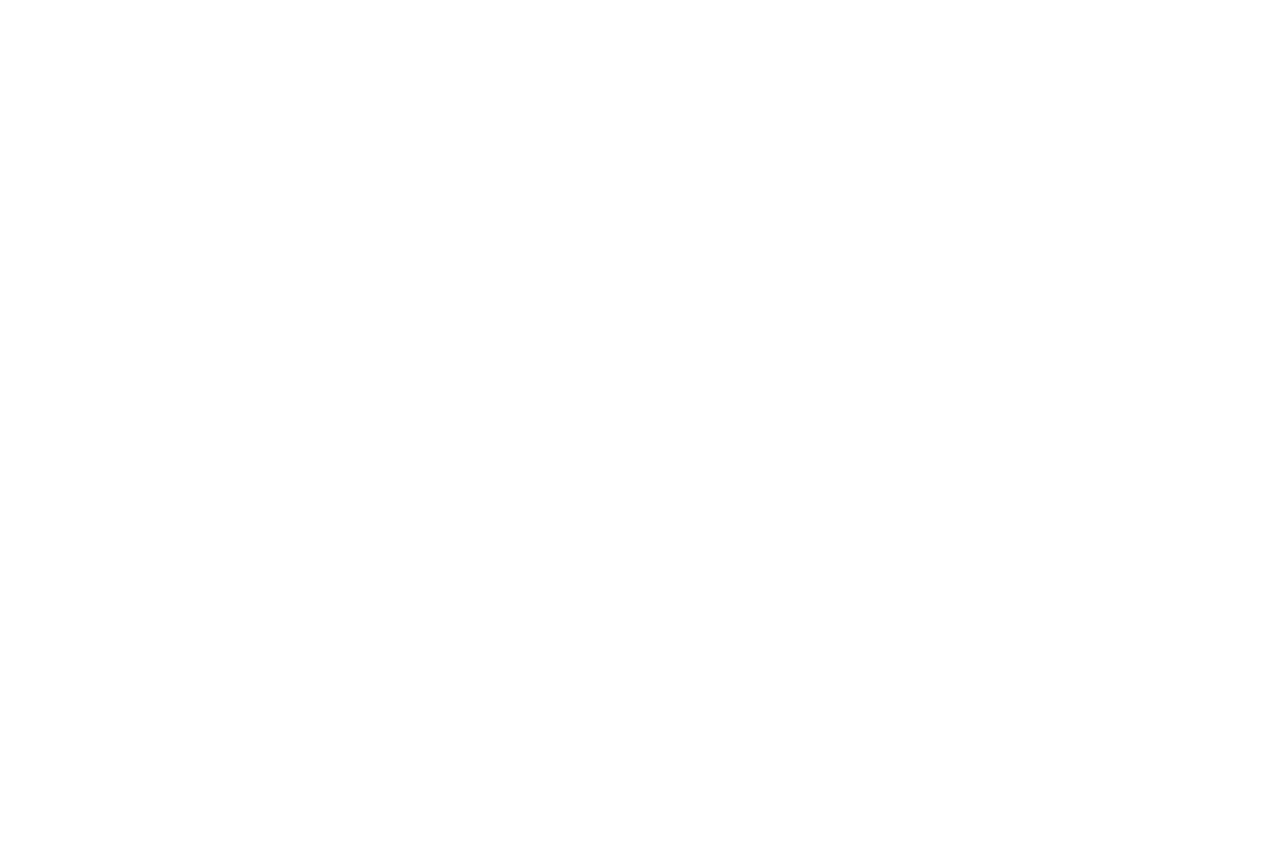
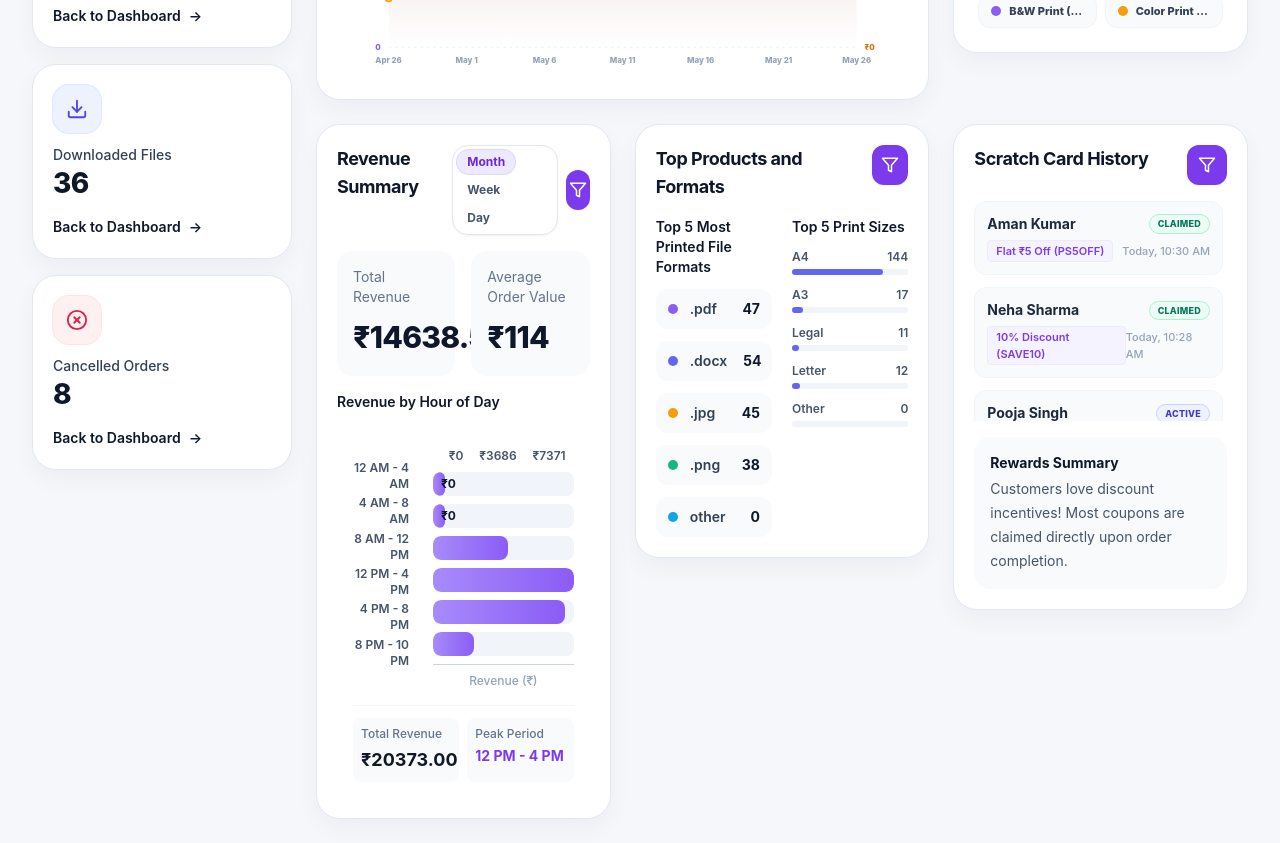
Before and after one commit to printsmaartconnect-dev/PrintSmart, a Next.js app in the folder frontend/: page /shopkeeper/statistics-and-analysis in a window 1280 px wide. Before the commit this address had no page. Shown: the part 460-1303 px from the top of the page. Before the commit the page ends 800 px from the top, so only its background shows below. Built offline with nearby package versions, Linux system fonts and the light colour scheme.

Commit message:
Refactor code structure for improved readability and maintainability(ststistics & analysis)

```diff
--- a/frontend/app/customer/invoice/[id]/page.js
+++ b/frontend/app/customer/invoice/[id]/page.js
@@ -145,8 +145,13 @@ export default function InvoicePage() {
       {/* Main Invoice Card */}
       <div className="w-full max-w-3xl bg-white rounded-2xl shadow-xl border border-slate-100 overflow-hidden font-sans">
 
-        {/* Decorative Gradient Top Line */}
-        <div className="h-2.5 bg-gradient-to-r from-indigo-500 via-purple-500 to-pink-500"></div>
+        {/* Decorative Dark Rainbow Gradient Top Line */}
+        <div
+          className="h-2.5"
+          style={{
+            background: 'linear-gradient(to right, #7f1d1d, #9a3412, #92400e, #15803d, #0e7490, #1e40af, #5b21b6, #6b21a8)'
+          }}
+        ></div>
 
         <div className="p-6 sm:p-10">
 
--- a/frontend/app/shopkeeper/dashboard/_components/RecentOrders.js
+++ b/frontend/app/shopkeeper/dashboard/_components/RecentOrders.js
@@ -119,7 +119,7 @@ export default function RecentOrders({ orders, activeFilter = 'All', onStatusCha
             type="button"
             className="inline-flex items-center gap-1.5 text-xs font-bold text-violet-700 hover:text-violet-800 hover:underline bg-violet-50/50 px-3 py-2 rounded-xl border border-violet-100"
           >
-            {t('All Orders Analysis')} <MoveRight size={14} />
+            {t('Statistics & Analysis')} <MoveRight size={14} />
           </button>
         </div>
       </div>
--- a/frontend/app/shopkeeper/dashboard/_components/mockData.js
+++ b/frontend/app/shopkeeper/dashboard/_components/mockData.js
@@ -109,7 +109,7 @@ export const bottomDockItems = [
   { key: 'profile', label: 'Profile', badge: null, href: '/shopkeeper/profile' },
   { key: 'settings', label: 'Settings', badge: null, href: '/shopkeeper/settings' },
   { key: 'subscription', label: 'Subscription', badge: null, href: '/shopkeeper/subscription' },
-  { key: 'allOrders', label: 'Statistics & Analysis', badge: null, href: '/shopkeeper/all-orders' },
+  { key: 'allOrders', label: 'Statistics & Analysis', badge: null, href: '/shopkeeper/statistics-and-analysis' },
   { key: 'pending', label: 'Pending', badge: '12' },
   { key: 'completed', label: 'Completed', badge: '128' },
   { key: 'downloaded', label: 'Downloaded', badge: '36' },
--- a/frontend/app/shopkeeper/dashboard/page.js
+++ b/frontend/app/shopkeeper/dashboard/page.js
@@ -204,7 +204,7 @@ export default function ShopkeeperDashboard() {
       { key: 'profile', label: t('Profile'), badge: null, href: '/shopkeeper/profile' },
       { key: 'settings', label: t('Settings'), badge: null, href: '/shopkeeper/settings' },
       { key: 'subscription', label: t('Subscription'), badge: null, href: '/shopkeeper/subscription' },
-      { key: 'allOrders', label: t('Statistics & Analysis'), badge: null, href: '/shopkeeper/all-orders' },
+      { key: 'allOrders', label: t('Statistics & Analysis'), badge: null, href: '/shopkeeper/statistics-and-analysis' },
       { key: 'pending', label: t('Pending'), badge: String(pendingCount) },
       { key: 'completed', label: t('Completed'), badge: String(completedCount) },
       { key: 'downloaded', label: t('Downloaded'), badge: String(downloadedCount) },
--- a/frontend/app/shopkeeper/all-orders/page.js
+++ b/frontend/app/shopkeeper/statistics-and-analysis/page.js
@@ -615,106 +615,139 @@ function OrderDistributionChart({ orders }) {
   );
 }
 
-function RevenueSummaryHeatmap({ orders }) {
-  const [hoveredCell, setHoveredCell] = useState(null);
+function RevenueBarChart({ orders }) {
+  const [hoveredIdx, setHoveredIdx] = useState(null);
 
-  const days = ["Mon", "Tue", "Wed", "Thu", "Fri", "Sat", "Sun"];
-  const fullDays = ["Monday", "Tuesday", "Wednesday", "Thursday", "Friday", "Saturday", "Sunday"];
-  const hourLabels = ["0", "2", "4", "6", "8", "10", "12", "14", "16", "18", "20", "22", "24"];
-  const hourIntervals = [
-    "12 AM - 2 AM", "2 AM - 4 AM", "4 AM - 6 AM", "6 AM - 8 AM", "8 AM - 10 AM", "10 AM - 12 PM",
-    "12 PM - 2 PM", "2 PM - 4 PM", "4 PM - 6 PM", "6 PM - 8 PM", "8 PM - 10 PM", "10 PM - 12 AM"
+  const allHourIntervals = [
+    "12 AM", "2 AM", "4 AM", "6 AM", "8 AM", "10 AM",
+    "12 PM", "2 PM", "4 PM", "6 PM", "8 PM", "10 PM"
   ];
 
-  // Generate 7x12 matrix initialized to zero
-  const matrix = (() => {
-    const grid = Array.from({ length: 7 }, () => Array(12).fill(0));
+  // Aggregate revenue by hour of day (across all days)
+  const revenueByHour = (() => {
+    const revenue = Array(12).fill(0);
     orders.forEach((o) => {
       const date = new Date(o.createdAt);
-      const day = (date.getDay() + 6) % 7; // Monday index = 0
       const hour = date.getHours();
       const hourIdx = Math.min(11, Math.floor(hour / 2));
-      grid[day][hourIdx]++;
+      revenue[hourIdx] += o.price || 0;
     });
-    return grid;
+    return revenue;
   })();
 
-  const maxVal = Math.max(...matrix.flatMap((row) => row), 1);
+  // Adaptive chunking: if all 12 hours don't fit, show fewer
+  const chunkSize = revenueByHour.length > 8 ? 2 : 1;
+  const chunkedData = [];
+  for (let i = 0; i < revenueByHour.length; i += chunkSize) {
+    const chunk = revenueByHour.slice(i, i + chunkSize);
+    const chunkRevenue = chunk.reduce((a, b) => a + b, 0);
+    const labelStart = allHourIntervals[i];
+    const labelEnd = chunkSize > 1 ? allHourIntervals[Math.min(i + chunkSize, 11)] : labelStart;
+    const label = chunkSize > 1 ? `${labelStart} - ${labelEnd}` : labelStart;
+
+    chunkedData.push({
+      label,
+      revenue: chunkRevenue,
+      originalIdx: i
+    });
+  }
+
+  const maxRevenue = Math.max(...chunkedData.map(d => d.revenue), 100);
+  const totalRevenue = chunkedData.reduce((sum, d) => sum + d.revenue, 0);
 
   return (
-    <div className="relative w-full select-none bg-white p-1 rounded-2xl">
-      <div className="flex flex-col gap-2">
-        <div className="space-y-1.5 pr-2">
-          {matrix.map((row, dayIdx) => (
-            <div key={dayIdx} className="flex items-center gap-2">
-              {/* Day Label */}
-              <div className="w-8 text-[11px] font-bold text-slate-400">
-                {days[dayIdx]}
+    <div className="w-full bg-white p-4 rounded-2xl">
+      <div className="space-y-4">
+        {/* Horizontal Bar Chart with X-axis and Y-axis */}
+        <div className="flex gap-4">
+          {/* Y-axis labels */}
+          <div className="flex flex-col justify-between pt-6 pb-6 text-xs font-semibold text-slate-600 w-16">
+            {chunkedData.map((_, idx) => (
+              <div key={idx} className="h-6 flex items-center justify-end pr-2 text-right">
+                {chunkedData[idx]?.label}
               </div>
+            ))}
+          </div>
 
-              {/* 12 Hour tiles */}
-              <div className="grid flex-1 grid-cols-12 gap-1">
-                {row.map((count, hourIdx) => {
-                  const intensity = count / maxVal;
-                  const hasData = count > 0;
-                  const isHovered = hoveredCell?.dayIdx === dayIdx && hoveredCell?.hourIdx === hourIdx;
+          {/* Chart area */}
+          <div className="flex-1">
+            {/* X-axis header */}
+            <div className="flex items-end gap-2 mb-2 px-2 h-6 text-xs font-semibold text-slate-600">
+              <span className="ml-auto">₹0</span>
+              <span className="ml-auto">₹{(maxRevenue / 2).toFixed(0)}</span>
+              <span className="ml-auto">₹{maxRevenue.toFixed(0)}</span>
+            </div>
 
-                  return (
-                    <div
-                      key={hourIdx}
-                      onMouseEnter={() => setHoveredCell({ dayIdx, hourIdx, count })}
-                      onMouseLeave={() => setHoveredCell(null)}
-                      className={`h-7 rounded-[4px] border border-white transition-all duration-150 cursor-pointer ${
-                        isHovered ? "ring-2 ring-violet-500 scale-110 z-10 shadow-md" : ""
-                      }`}
-                      style={{
-                        backgroundColor: hasData
-                          ? `rgba(124, 58, 237, ${0.12 + 0.88 * intensity})`
-                          : "rgba(241, 245, 249, 0.65)",
-                      }}
-                    />
-                  );
-                })}
+            {/* Bars */}
+            <div className="space-y-2">
+              {chunkedData.map((item, idx) => {
+                const percentage = (item.revenue / maxRevenue) * 100;
+                const isHovered = hoveredIdx === idx;
+
+                return (
+                  <div
+                    key={idx}
+                    onMouseEnter={() => setHoveredIdx(idx)}
+                    onMouseLeave={() => setHoveredIdx(null)}
+                    className="flex items-center gap-2 cursor-pointer group h-6"
+                  >
+                    <div className="flex-1 relative bg-slate-100 rounded-lg overflow-hidden h-6">
+                      <div
+                        className={`h-full rounded-lg transition-all duration-300 flex items-center justify-end pr-3 ${
+                          isHovered
+                            ? 'bg-gradient-to-r from-violet-500 to-violet-600 shadow-lg'
+                            : 'bg-gradient-to-r from-violet-400 to-violet-500'
+                        }`}
+                        style={{ width: `${Math.max(percentage, 3)}%` }}
+                      >
+                        {isHovered && percentage > 15 && (
+                          <span className="text-xs font-bold text-white whitespace-nowrap">
+                            ₹{item.revenue.toFixed(0)}
+                          </span>
+                        )}
+                      </div>
+                      {!isHovered && percentage <= 15 && (
+                        <div className="absolute inset-0 flex items-center justify-start pl-2">
+                          <span className="text-xs font-bold text-slate-900">
+                            ₹{item.revenue.toFixed(0)}
+                          </span>
+                        </div>
+                      )}
+                    </div>
+
+                    {isHovered && (
+                      <div className="text-xs font-bold text-slate-700 w-12 text-right">
+                        {((item.revenue / totalRevenue) * 100).toFixed(1)}%
+                      </div>
+                    )}
+                  </div>
+                );
+              })}
+            </div>
+
+            {/* X-axis line */}
+            <div className="border-t border-slate-300 mt-2 pt-2 text-xs text-slate-400 font-medium text-center">
+              Revenue (₹)
+            </div>
+          </div>
+        </div>
+
+        {/* Summary Stats */}
+        <div className="border-t border-slate-100 pt-3 mt-3">
+          <div className="grid grid-cols-2 gap-2">
+            <div className="rounded-lg bg-slate-50 p-2">
+              <div className="text-xs text-slate-500 font-medium">Total Revenue</div>
+              <div className="mt-1 text-lg font-bold text-slate-900">₹{totalRevenue.toFixed(2)}</div>
+            </div>
+            <div className="rounded-lg bg-slate-50 p-2">
+              <div className="text-xs text-slate-500 font-medium">Peak Period</div>
+              <div className="mt-1 text-sm font-bold text-violet-600">
+                {chunkedData[chunkedData.indexOf(chunkedData.reduce((max, d) => d.revenue > max.revenue ? d : max))]?.label}
               </div>
             </div>
-          ))}
-        </div>
-
-        {/* X Axis Hours */}
-        <div className="flex items-center gap-2">
-          <div className="w-8" />
-          <div className="grid flex-1 grid-cols-12 gap-1 text-center">
-            {hourLabels.slice(0, 12).map((label, idx) => (
-              <span key={idx} className="text-[10px] font-bold text-slate-400">
-                {label}
-              </span>
-            ))}
           </div>
         </div>
       </div>
-
-      {/* Tooltip */}
-      {hoveredCell !== null && (
-        <div
-          className="absolute z-20 pointer-events-none rounded-xl border border-slate-100 bg-white/95 p-3 shadow-xl backdrop-blur-sm transition-all duration-150 text-xs"
-          style={{
-            bottom: "105%",
-            left: `${Math.min(85, Math.max(15, 10 + (hoveredCell.hourIdx / 12) * 85))}%`,
-            transform: "translateX(-50%)",
-          }}
-        >
-          <div className="font-extrabold text-slate-800">
-            {fullDays[hoveredCell.dayIdx]}
-          </div>
-          <div className="mt-1 font-semibold text-slate-500">
-            {hourIntervals[hoveredCell.hourIdx]}
-          </div>
-          <div className="mt-1.5 font-bold text-violet-600 flex items-center gap-1.5">
-            <span className="h-2 w-2 rounded-full bg-violet-500" />
-            Orders placed: <span className="font-extrabold text-slate-900">{hoveredCell.count}</span>
-          </div>
-        </div>
-      )}
     </div>
   );
 }
@@ -1088,8 +1121,8 @@ export default function AllOrdersPage() {
                   </div>
 
                   <div>
-                    <div className="mb-3 text-sm font-semibold text-slate-900">Orders by hour-of-day of the week</div>
-                    <RevenueSummaryHeatmap orders={heatmapOrders} />
+                    <div className="mb-3 text-sm font-semibold text-slate-900">Revenue by Hour of Day</div>
+                    <RevenueBarChart orders={heatmapOrders} />
                   </div>
                 </div>
               </CardShell>
```
Also changed, not shown: 1 other file (tests, documents, lock files or other folders).
